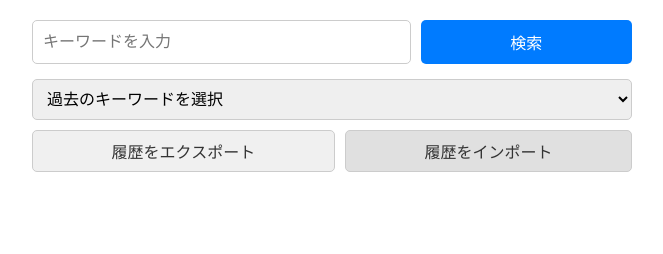
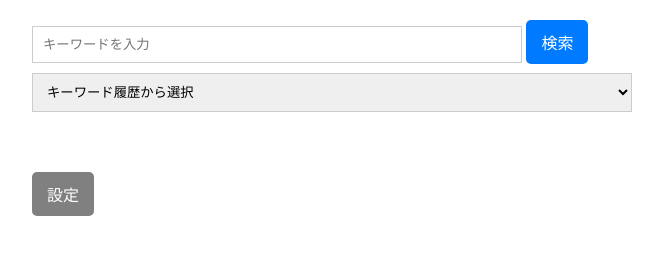
Before and after one commit to ytumagar/regzasearch, a plain HTML site: page index.html in a window 1280 px wide. Shown: the whole page, without its empty margins (308-971 px from the left). Drawn offline with Linux system fonts and the light colour scheme.

Commit message:
Update index.html

```diff
--- a/index.html
+++ b/index.html
@@ -8,157 +8,110 @@
         body {
             font-family: sans-serif;
             margin: 20px;
-            display: flex;
-            flex-direction: column;
-            align-items: center;
         }
-
         .container {
-            width: 90%;
             max-width: 600px;
+            margin: 0 auto;
         }
-
-        .search-form {
-            display: flex;
-            gap: 10px;
-            margin-bottom: 15px;
+        input[type="text"] {
+            width: calc(100% - 110px);
+            padding: 10px;
+            margin-bottom: 10px;
+            border: 1px solid #ccc;
+            box-sizing: border-box;
         }
-
-        .search-form input[type="text"] {
-            flex-grow: 1;
-            padding: 10px;
-            border: 1px solid #ccc;
-            border-radius: 5px;
-            font-size: 1rem;
-        }
-
-        .button {
-            flex-grow: 1; /* ボタンの幅を揃える */
+        button {
             padding: 10px 15px;
-            border: 1px solid #ccc;
-            border-radius: 5px;
+            font-size: 16px;
             cursor: pointer;
-            background-color: #f0f0f0;
-            color: #333;
-            font-size: 1rem;
-            text-align: center;
-            text-decoration: none;
-            min-width: 80px; /* 最小幅を設定 */
-        }
-
-        .button.primary {
             background-color: #007bff;
             color: white;
             border: none;
+            border-radius: 5px;
         }
-
-        .history-section {
-            display: flex;
-            flex-direction: column;
-            gap: 10px;
-            margin-bottom: 15px;
-            width: 100%;
+        button:hover {
+            background-color: #0056b3;
         }
-
-        .history-select {
+        select {
             width: 100%;
             padding: 10px;
+            margin-bottom: 10px;
             border: 1px solid #ccc;
-            border-radius: 5px;
-            font-size: 1rem;
+            box-sizing: border-box;
         }
-
-        .history-controls {
-            display: flex;
-            gap: 10px;
+        .settings-container {
+            margin-top: 50px; /* 他の表示から3行空けるためのmargin-top */
         }
-
-        .history-controls button,
-        .history-controls label {
-            flex-grow: 1;
-            padding: 8px 12px;
-            border: 1px solid #ccc;
-            border-radius: 5px;
-            cursor: pointer;
-            background-color: #f0f0f0;
-            color: #333;
-            text-align: center;
-            font-size: 1rem;
-            min-width: 80px;
+        .settings-button {
+            background-color: #808080; /* グレー */
         }
-
-        .history-controls label {
-            background-color: #e0e0e0;
+        .settings-options {
+            display: none;
+            margin-top: 10px;
         }
-
-        .history-controls input[type="file"] {
-            display: none; /* ファイル選択ボタンを隠す */
-        }
-
-        /* レスポンシブデザイン */
-        @media (max-width: 600px) {
-            .search-form {
-                flex-direction: column;
-            }
-
-            .search-form button[type="submit"] {
-                width: 100%;
-            }
-
-            .history-controls {
-                flex-direction: column;
-            }
-
-            .history-controls button,
-            .history-controls label {
-                width: 100%;
-            }
+        .settings-options button {
+            margin-right: 10px;
         }
     </style>
 </head>
 <body>
     <div class="container">
-        <form class="search-form" id="searchForm" action="http://192.168.4.101/search/searchresult/searchresult.html" method="get">
-            <input type="text" id="keywordInput" name="keyword" placeholder="キーワードを入力">
-            <button type="submit" class="button primary">検索</button>
+        <form id="searchForm">
+            <input type="text" id="keywordInput" placeholder="キーワードを入力">
+            <button type="submit">検索</button>
+            <select id="keywordHistory">
+                <option value="" disabled selected>キーワード履歴から選択</option>
+            </select>
         </form>
 
-        <div class="history-section">
-            <select class="history-select" id="keywordHistory">
-                <option value="" disabled selected>過去のキーワードを選択</option>
-            </select>
-            <div class="history-controls">
-                <button type="button" id="exportHistory" class="button">履歴をエクスポート</button>
-                <label for="importFile" class="button">履歴をインポート</label>
-                <input type="file" id="importFile" accept="text/plain">
+        <div class="settings-container">
+            <button id="settingsButton" class="settings-button">設定</button>
+            <div id="settingsOptions" class="settings-options">
+                <button id="exportButton" type="button">履歴をエクスポート</button>
+                <input type="file" id="importFile" accept="text/plain" style="display: none;">
+                <button id="importButton" type="button">履歴をインポート</button>
+                <button id="clearHistoryButton" type="button">履歴を削除</button>
             </div>
         </div>
     </div>
 
     <script>
-        document.addEventListener('DOMContentLoaded', function() {
         const keywordInput = document.getElementById('keywordInput');
         const searchForm = document.getElementById('searchForm');
         const keywordHistorySelect = document.getElementById('keywordHistory');
-            const exportButton = document.getElementById('exportHistory');
+        const settingsButton = document.getElementById('settingsButton');
+        const settingsOptions = document.getElementById('settingsOptions');
+        const exportButton = document.getElementById('exportButton');
+        const importButton = document.getElementById('importButton');
+        const clearHistoryButton = document.getElementById('clearHistoryButton');
         const importFile = document.getElementById('importFile');
-            const maxHistorySize = 50;
-            let keywordHistory = loadKeywordHistory();
 
-            // ローカルストレージからキーワード履歴を読み込む
-            function loadKeywordHistory() {
-                const storedHistory = localStorage.getItem('keywordHistory');
+        const HISTORY_KEY = 'searchKeywords';
+        const MAX_HISTORY_LENGTH = 50;
+        let keywordHistory = loadHistory();
+
+        function loadHistory() {
+            const storedHistory = localStorage.getItem(HISTORY_KEY);
             return storedHistory ? JSON.parse(storedHistory) : [];
         }
 
-            // ローカルストレージにキーワード履歴を保存する
-            function saveKeywordHistory() {
-                localStorage.setItem('keywordHistory', JSON.stringify(keywordHistory));
+        function saveHistory() {
+            localStorage.setItem(HISTORY_KEY, JSON.stringify(keywordHistory));
+            updateHistoryDropdown();
         }
 
-            // キーワード履歴をリストに表示する（最新のものを上に）
-            function updateKeywordHistoryList() {
-                keywordHistorySelect.innerHTML = '<option value="" disabled selected>過去のキーワードを選択</option>';
+        function addKeywordToHistory(keyword) {
+            if (keyword && !keywordHistory.includes(keyword)) {
+                keywordHistory.unshift(keyword);
+                if (keywordHistory.length > MAX_HISTORY_LENGTH) {
+                    keywordHistory.pop();
+                }
+                saveHistory();
+            }
+        }
+
+        function updateHistoryDropdown() {
+            keywordHistorySelect.innerHTML = '<option value="" disabled selected>キーワード履歴から選択</option>';
             keywordHistory.forEach(keyword => {
                 const option = document.createElement('option');
                 option.value = keyword;
@@ -167,37 +120,43 @@
             });
         }
 
-            // フォーム送信時の処理
+        function moveKeywordToTop(keyword) {
+            const index = keywordHistory.indexOf(keyword);
+            if (index > -1) {
+                keywordHistory.splice(index, 1);
+                keywordHistory.unshift(keyword);
+                saveHistory();
+            }
+        }
+
+        function clearKeywordHistory() {
+            keywordHistory = [];
+            saveHistory();
+        }
+
         searchForm.addEventListener('submit', function(event) {
-                const currentKeyword = keywordInput.value.trim();
-                if (currentKeyword) {
-                    // 重複を排除して履歴に追加（最新のものを先頭にする）
-                    const index = keywordHistory.indexOf(currentKeyword);
-                    if (index !== -1) {
-                        keywordHistory.splice(index, 1); // 既存のものを削除
-                    }
-                    keywordHistory.push(currentKeyword);
-                    if (keywordHistory.length > maxHistorySize) {
-                        keywordHistory.shift(); // 古いキーワードを削除
-                    }
-                    // 表示順を最新が先頭になるように並べ替え
-                    keywordHistory.reverse();
-                    saveKeywordHistory();
-                    updateKeywordHistoryList();
-
-                    // フォームのaction属性にキーワードを追加
-                    this.action = `http://192.168.4.101/search/searchresult/searchresult.html?keyword=${encodeURIComponent(currentKeyword)}`;
-                } else {
-                    event.preventDefault(); // キーワードが空の場合は送信しない (必要に応じて)
+            event.preventDefault();
+            const keyword = keywordInput.value.trim();
+            if (keyword) {
+                addKeywordToHistory(keyword);
+                window.location.href = `http://192.168.4.101/search/searchresult/searchresult.html?keyword=${encodeURIComponent(keyword)}`;
+                keywordInput.value = '';
             }
         });
 
-            // 履歴から選択されたキーワードを入力欄に設定
         keywordHistorySelect.addEventListener('change', function() {
-                keywordInput.value = this.value;
+            const selectedKeyword = this.value;
+            if (selectedKeyword) {
+                moveKeywordToTop(selectedKeyword);
+                window.location.href = `http://192.168.4.101/search/searchresult/searchresult.html?keyword=${encodeURIComponent(selectedKeyword)}`;
+            }
+            this.selectedIndex = 0; // 選択状態をリセット
         });
 
-            // 履歴のエクスポート機能
+        settingsButton.addEventListener('click', function() {
+            settingsOptions.style.display = settingsOptions.style.display === 'none' ? 'block' : 'none';
+        });
+
         exportButton.addEventListener('click', function() {
             const historyText = keywordHistory.join('\n');
             const blob = new Blob([historyText], { type: 'text/plain' });
@@ -211,37 +170,39 @@
             URL.revokeObjectURL(url);
         });
 
-            // 履歴のインポート機能
+        importButton.addEventListener('click', function() {
+            importFile.click();
+        });
+
         importFile.addEventListener('change', function(event) {
             const file = event.target.files[0];
             if (file) {
                 const reader = new FileReader();
                 reader.onload = function(e) {
                     const importedKeywords = e.target.result.split('\n').map(keyword => keyword.trim()).filter(keyword => keyword !== '');
-                        // インポートしたキーワードを既存の履歴にマージ（重複排除、最大50件）
-                        importedKeywords.reverse().forEach(keyword => {
+                    importedKeywords.forEach(keyword => {
                         if (!keywordHistory.includes(keyword)) {
-                                keywordHistory.push(keyword);
-                                if (keywordHistory.length > maxHistorySize) {
-                                    keywordHistory.shift();
+                            keywordHistory.unshift(keyword);
+                            if (keywordHistory.length > MAX_HISTORY_LENGTH) {
+                                keywordHistory.pop();
                             }
                         }
                     });
-                        // 最新のものを先頭にする
-                        keywordHistory.reverse();
-                        saveKeywordHistory();
-                        updateKeywordHistoryList();
+                    saveHistory();
+                    importFile.value = ''; // ファイル選択をリセット
                 };
                 reader.readAsText(file);
-                    // ファイル選択をリセット
-                    importFile.value = '';
             }
         });
 
-            // 初回読み込み時に履歴を表示（最新が先頭）
-            keywordHistory.reverse();
-            updateKeywordHistoryList();
+        clearHistoryButton.addEventListener('click', function() {
+            if (confirm('キーワード履歴をすべて削除しますか？')) {
+                clearKeywordHistory();
+            }
         });
+
+        // 初回読み込み時に履歴を更新
+        updateHistoryDropdown();
     </script>
 </body>
 </html>
```
Lines whose indentation alone changed are shown as unchanged.
